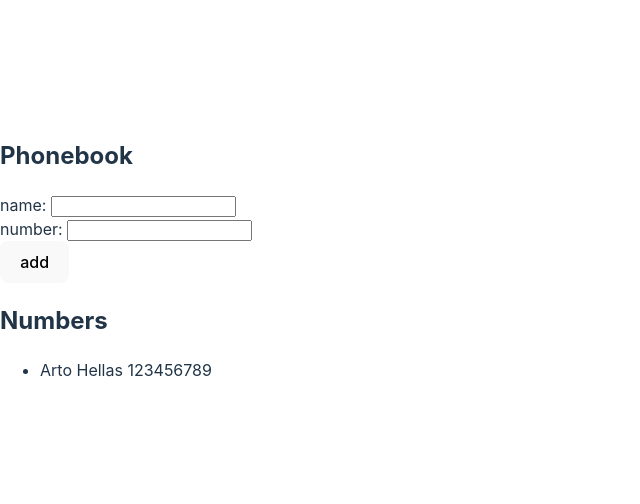
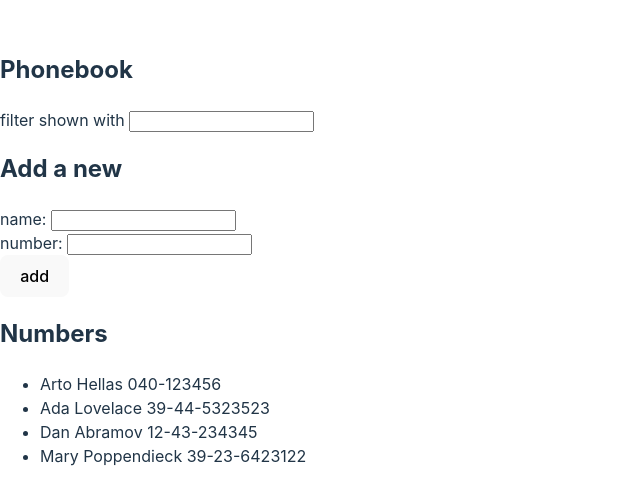
Before and after one commit to LeyreRodriguez/FullStackOpen, a React (Vite) app in the folder Part 2/phonebook/: page / in a window 1280 px wide. Shown: the part 142-646 px from the top of the page, without its empty margins (0-640 px from the left). Built offline with nearby package versions, Linux system fonts and the light colour scheme; the HTML template or start-up script is replaced by a standard one.

Commit message:
Exercise 2.9

```diff
--- a/Part 2/phonebook/src/App.jsx
+++ b/Part 2/phonebook/src/App.jsx
@@ -2,12 +2,14 @@
 
 const App = () => {
   const [persons, setPersons] = useState([
-    { name: 'Arto Hellas',
-      number: '123456789'
-     }
+    { name: 'Arto Hellas', number: '040-123456', id: 1 },
+    { name: 'Ada Lovelace', number: '39-44-5323523', id: 2 },
+    { name: 'Dan Abramov', number: '12-43-234345', id: 3 },
+    { name: 'Mary Poppendieck', number: '39-23-6423122', id: 4 }
   ])
   const [newName, setNewName] = useState('')
   const [newNumber, setNewNumber] = useState('')
+  const [filter, setFilter] = useState('')
 
 
 
@@ -22,19 +24,33 @@
   const addPerson = (event) =>{
     event.preventDefault()
     const newPerson =  { name: newName, number : newNumber}
-
-
     if (persons.some(person => person.name === newName)) {
       alert(`${newName} is already added to phonebook`);
     } else {
       setPersons(persons.concat(newPerson));
     }
     setNewName('')
+    setNewNumber('')
   }
+
+
+  const filterName = (event) => {
+    setFilter(event.target.value);
+  }
+
+  const personsToShow = filter
+    ? persons.filter(person => person.name.toLowerCase().includes(filter.toLowerCase()))
+    : persons;
 
   return (
     <div>
       <h2>Phonebook</h2>
+      <div>
+            filter shown with <input value = {filter}
+            onChange = {filterName} />
+        </div>
+
+      <h2>Add a new</h2>
       <form onSubmit={addPerson}>
         <div>
             name: <input value = {newName}
@@ -50,7 +66,7 @@
       </form>
       <h2>Numbers</h2>
       <ul>
-        {persons.map((person, name) => (
+        {personsToShow.map((person, name) => (
           <li key={name}>{person.name} {person.number}</li>
         ))}
       </ul>
```
